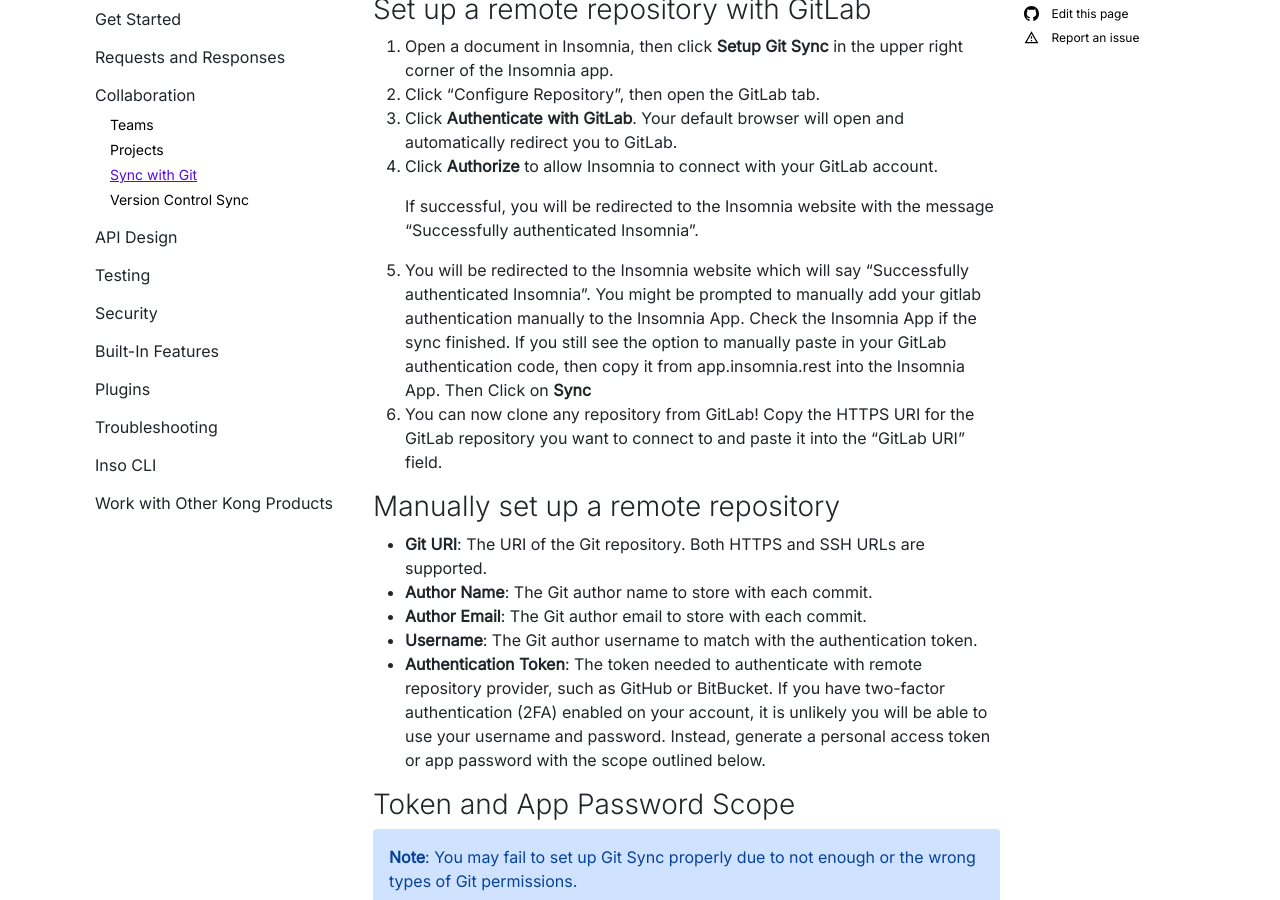
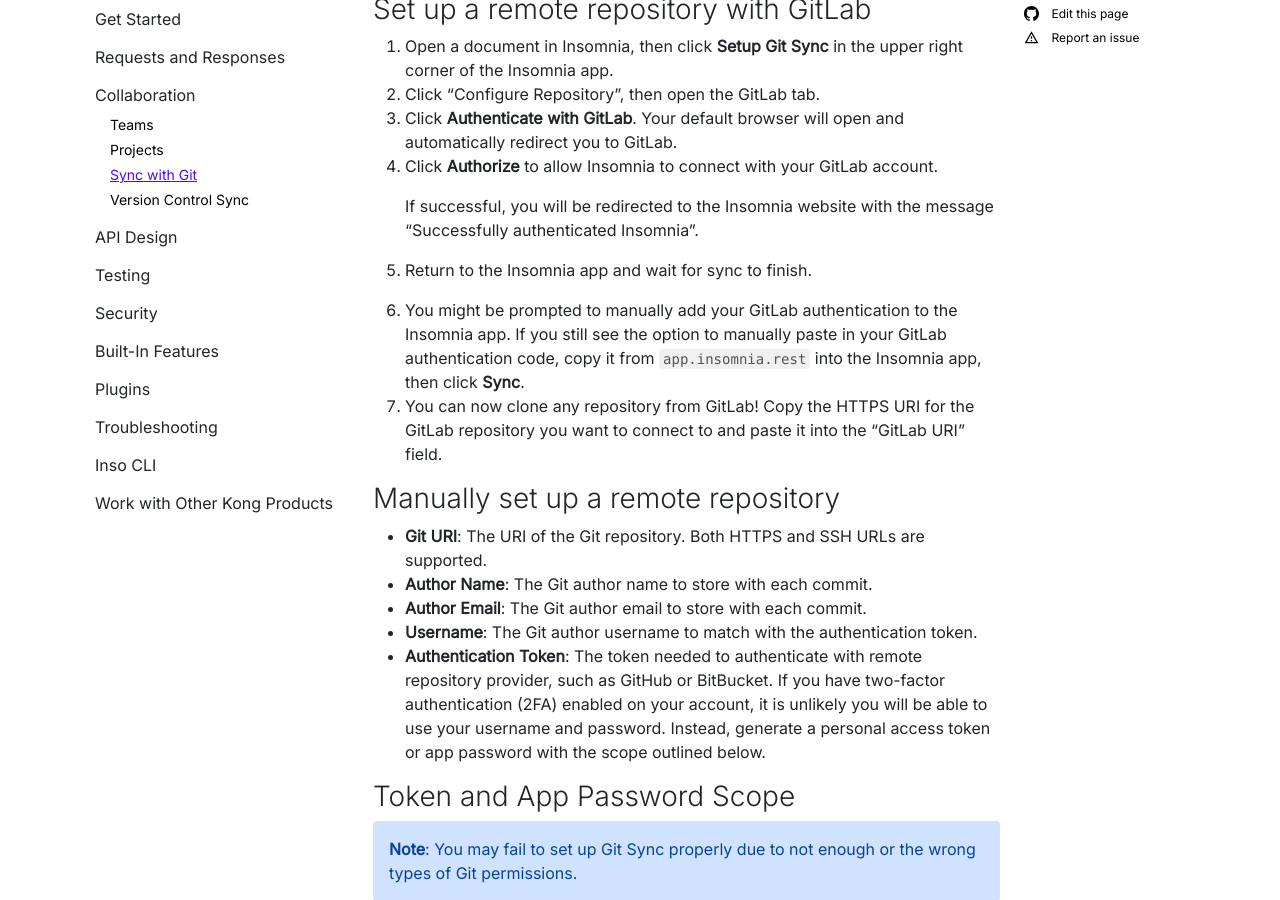
Before and after one commit to Kong/insomnia-docs, a Jekyll site: the page built from docs/insomnia/git-sync.md, in a window 1280 px wide and 900 px high, scrolled down 2176 px. Built offline with Jekyll 4.4.1, drawn with Linux system fonts in a browser that asks for light colours; comment, search, counter and statistics services are not loaded.

Commit message:
Update docs/insomnia/git-sync.md
Co-authored-by: lena-larionova <54370747+lena-larionova@users.noreply.github.com>

```diff
--- a/docs/insomnia/git-sync.md
+++ b/docs/insomnia/git-sync.md
@@ -51,7 +51,9 @@
 4. Click **Authorize** to allow Insomnia to connect with your GitLab account.
 
     If successful, you will be redirected to the Insomnia website with the message "Successfully authenticated Insomnia".
-5.  You will be redirected to the Insomnia website which will say "Successfully authenticated Insomnia". You might be prompted to manually add your gitlab authentication manually to the Insomnia App.  Check the Insomnia App if the sync finished.  If you still see the option to manually paste in your GitLab authentication code, then copy it from app.insomnia.rest into the Insomnia App. Then Click on **Sync**
+5.  Return to the Insomnia app and wait for sync to finish.
+
+6. You might be prompted to manually add your GitLab authentication to the Insomnia app. If you still see the option to manually paste in your GitLab authentication code, copy it from `app.insomnia.rest` into the Insomnia app, then click  **Sync**.
 6. You can now clone any repository from GitLab! Copy the HTTPS URI for the GitLab repository you want to connect to and paste it into the "GitLab URI" field.
 
 ### Manually set up a remote repository
```
